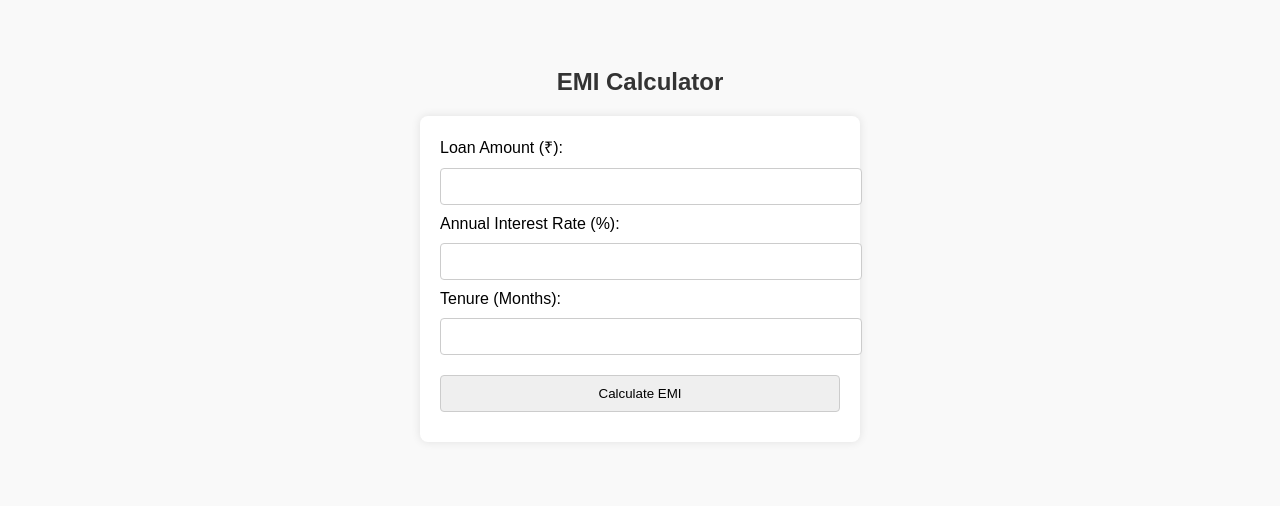
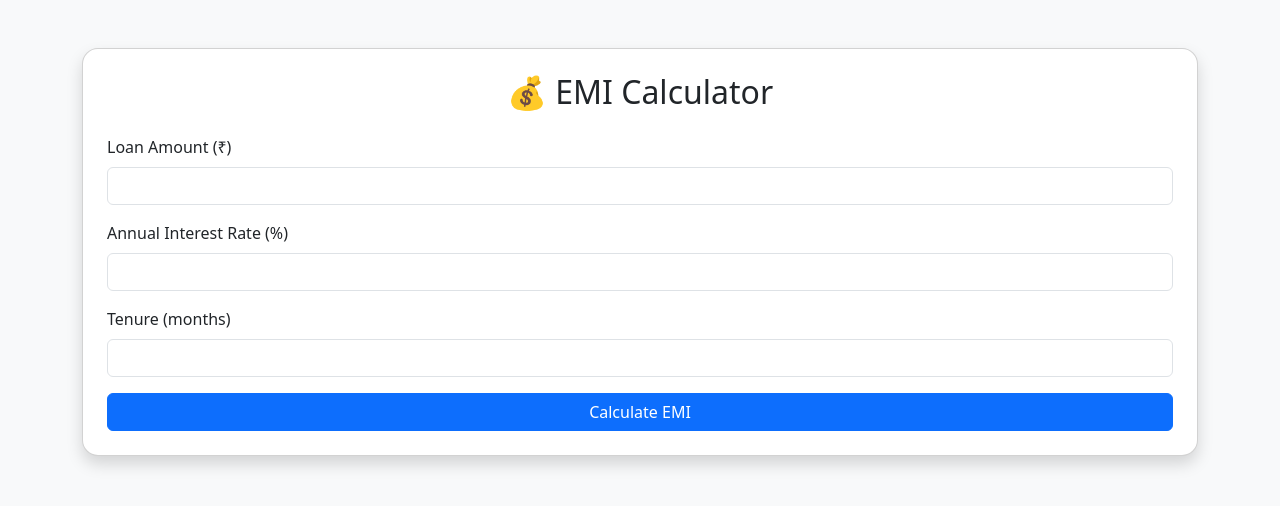
Before and after one commit to RahulLila4/EMI_Calculator, a Flask app: page / in a window 1280 px wide. Shown: the top 506 px of the page. Run offline with Flask 3, Linux system fonts and the light colour scheme.

Commit message:
Added bootstrap and EMI chart

```diff
--- a/app.py
+++ b/app.py
@@ -1,31 +1,27 @@
 from flask import Flask, render_template, request
+import os
 
 app = Flask(__name__)
 
-def calculate_emi(principal, annual_rate, tenure_months):
+def calculate_emi(principal, annual_rate, tenure):
     monthly_rate = annual_rate / (12 * 100)
-    emi = (principal * monthly_rate * (1 + monthly_rate) ** tenure_months) / ((1 + monthly_rate) ** tenure_months - 1)
-    total_payment = emi * tenure_months
+    emi = (principal * monthly_rate * (1 + monthly_rate) ** tenure) / ((1 + monthly_rate) ** tenure - 1)
+    total_payment = emi * tenure
     total_interest = total_payment - principal
-    return round(emi, 2), round(total_payment, 2), round(total_interest, 2)
+    return emi, total_payment, total_interest
 
 @app.route('/', methods=['GET', 'POST'])
 def index():
     emi = total_payment = total_interest = None
     if request.method == 'POST':
-        try:
-            principal = float(request.form['principal'])
-            annual_rate = float(request.form['rate'])
-            tenure = int(request.form['tenure'])
+        principal = float(request.form['principal'])
+        annual_rate = float(request.form['rate'])
+        tenure = int(request.form['tenure'])
 
-            emi, total_payment, total_interest = calculate_emi(principal, annual_rate, tenure)
-        except ValueError:
-            emi = total_payment = total_interest = "Invalid input"
+        emi, total_payment, total_interest = calculate_emi(principal, annual_rate, tenure)
 
     return render_template('index.html', emi=emi, total_payment=total_payment, total_interest=total_interest)
 
-import os
-
 if __name__ == '__main__':
-    port = int(os.environ.get('PORT', 5000))  # Default to 5000 for local
+    port = int(os.environ.get('PORT', 5000))  # Use 5000 locally, Render's port in production
     app.run(host='0.0.0.0', port=port)
--- a/templates/index.html
+++ b/templates/index.html
@@ -3,60 +3,69 @@
 <head>
     <meta charset="UTF-8">
     <title>EMI Calculator</title>
-    <style>
-        body {
-            font-family: Arial, sans-serif;
-            padding: 40px;
-            background-color: #f9f9f9;
+    <link href="https://cdn.jsdelivr.net/npm/bootstrap@5.3.3/dist/css/bootstrap.min.css" rel="stylesheet">
+</head>
+<body class="bg-light">
+
+<div class="container mt-5">
+    <div class="card shadow p-4 rounded-4">
+        <h2 class="text-center mb-4">💰 EMI Calculator</h2>
+        <form method="POST">
+            <div class="mb-3">
+                <label for="principal" class="form-label">Loan Amount (₹)</label>
+                <input type="number" step="0.01" class="form-control" id="principal" name="principal" required>
+            </div>
+            <div class="mb-3">
+                <label for="rate" class="form-label">Annual Interest Rate (%)</label>
+                <input type="number" step="0.01" class="form-control" id="rate" name="rate" required>
+            </div>
+            <div class="mb-3">
+                <label for="tenure" class="form-label">Tenure (months)</label>
+                <input type="number" class="form-control" id="tenure" name="tenure" required>
+            </div>
+            <button type="submit" class="btn btn-primary w-100">Calculate EMI</button>
+        </form>
+
+        {% if emi %}
+        <div class="mt-4">
+            <h5>📊 EMI Results</h5>
+            <ul class="list-group">
+                <li class="list-group-item">Monthly EMI: ₹{{ '%.2f'|format(emi) }}</li>
+                <li class="list-group-item">Total Payment: ₹{{ '%.2f'|format(total_payment) }}</li>
+                <li class="list-group-item">Total Interest: ₹{{ '%.2f'|format(total_interest) }}</li>
+            </ul>
+        </div>
+
+        <canvas id="emiChart" class="mt-4"></canvas>
+        {% endif %}
+    </div>
+</div>
+
+<script src="https://cdn.jsdelivr.net/npm/chart.js"></script>
+<script>
+    {% if emi %}
+    const ctx = document.getElementById('emiChart').getContext('2d');
+    new Chart(ctx, {
+        type: 'doughnut',
+        data: {
+            labels: ['Principal Amount', 'Total Interest'],
+            datasets: [{
+                data: [{{ principal }}, {{ total_interest }}],
+                backgroundColor: ['#0d6efd', '#dc3545'],
+                borderWidth: 1
+            }]
+        },
+        options: {
+            responsive: true,
+            plugins: {
+                legend: {
+                    position: 'bottom'
+                }
+            }
         }
-        h2 {
-            color: #333;
-        }
-        form {
-            background: #fff;
-            padding: 20px;
-            border-radius: 8px;
-            max-width: 400px;
-            margin: auto;
-            box-shadow: 0 0 10px rgba(0,0,0,0.1);
-        }
-        input, button {
-            padding: 10px;
-            margin: 10px 0;
-            width: 100%;
-            border-radius: 4px;
-            border: 1px solid #ccc;
-        }
-        .result {
-            margin-top: 20px;
-            text-align: center;
-        }
-    </style>
-</head>
-<body>
-
-<h2 align="center">EMI Calculator</h2>
-
-<form method="POST">
-    <label>Loan Amount (₹):</label>
-    <input type="number" name="principal" required>
-
-    <label>Annual Interest Rate (%):</label>
-    <input type="number" name="rate" step="0.01" required>
-
-    <label>Tenure (Months):</label>
-    <input type="number" name="tenure" required>
-
-    <button type="submit">Calculate EMI</button>
-</form>
-
-<div class="result">
-    {% if emi is not none %}
-        <h3>Monthly EMI: ₹{{ emi }}</h3>
-        <p>Total Payment: ₹{{ total_payment }}</p>
-        <p>Total Interest: ₹{{ total_interest }}</p>
+    });
     {% endif %}
-</div>
+</script>
 
 </body>
 </html>
```
